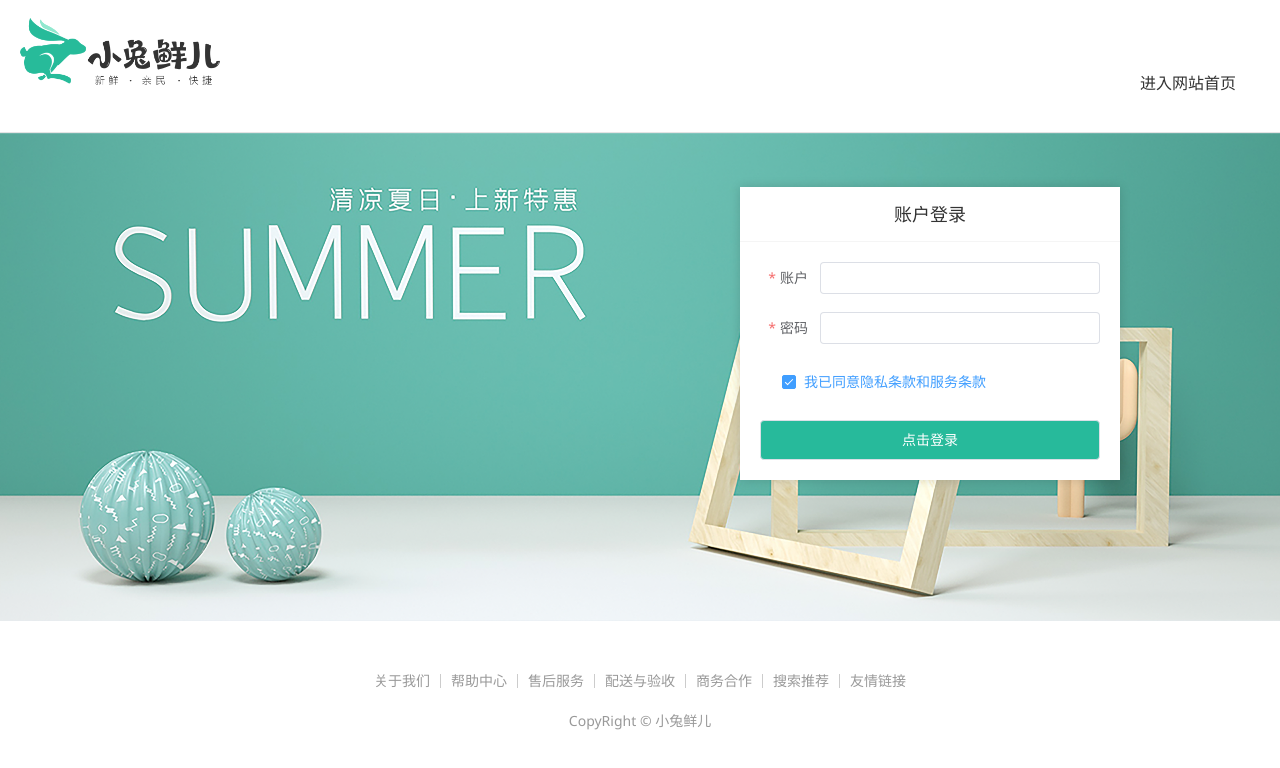
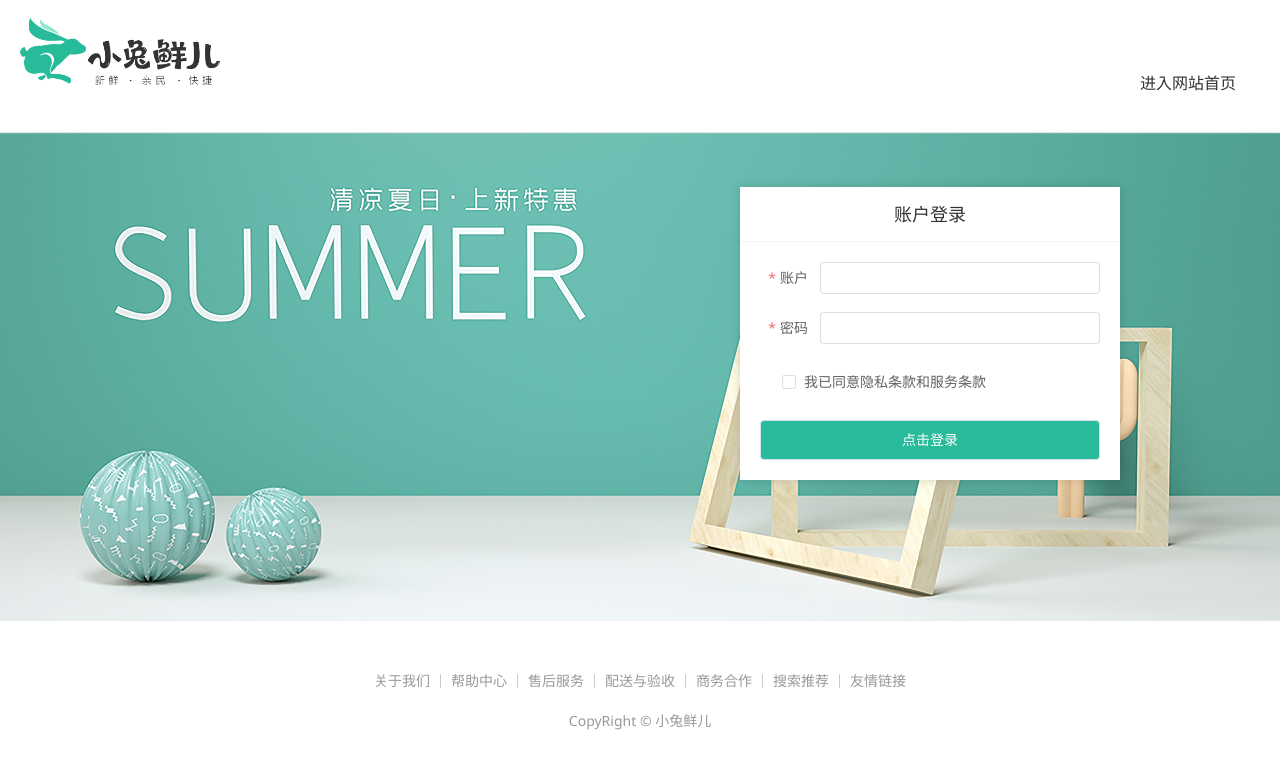
Before and after one commit to 13178548214/-, a Vue app: page /Login in a window 1280 px wide. Shown: the top 768 px of the page. Built offline with nearby package versions, Linux system fonts and the light colour scheme; a small style sheet from the web is missing.

Commit message:
表单校验-统一校验

```diff
--- a/src/views/Login/index.vue
+++ b/src/views/Login/index.vue
@@ -4,7 +4,7 @@ import {ref} from 'vue'
 const from  = ref({
   account:"",
   password:"",
-  agree:true
+  agree:false
 })
 
 const rules = {
@@ -28,6 +28,15 @@ const rules = {
   }
 
   ]
+}
+
+const fromRef = ref(null)
+const sure = () =>{
+  fromRef.value.validate((valid)=>{
+     if(valid){
+      //
+     }
+  })
 }
 </script>
 
@@ -54,7 +63,7 @@ const rules = {
         <div class="account-box">
           <div class="form" >
             <el-form label-position="right" label-width="60px"
-              status-icon :model="from" :rules="rules">
+              status-icon ref="fromRef" :model="from" :rules="rules" >
               <el-form-item prop="account" label="账户">
                 <el-input v-model="from.account"/>
               </el-form-item>
@@ -66,7 +75,7 @@ const rules = {
                   我已同意隐私条款和服务条款
                 </el-checkbox>
               </el-form-item>
-              <el-button size="large" class="subBtn">点击登录</el-button>
+              <el-button size="large" class="subBtn" @click="sure">点击登录</el-button>
             </el-form>
           </div>
         </div>
```
